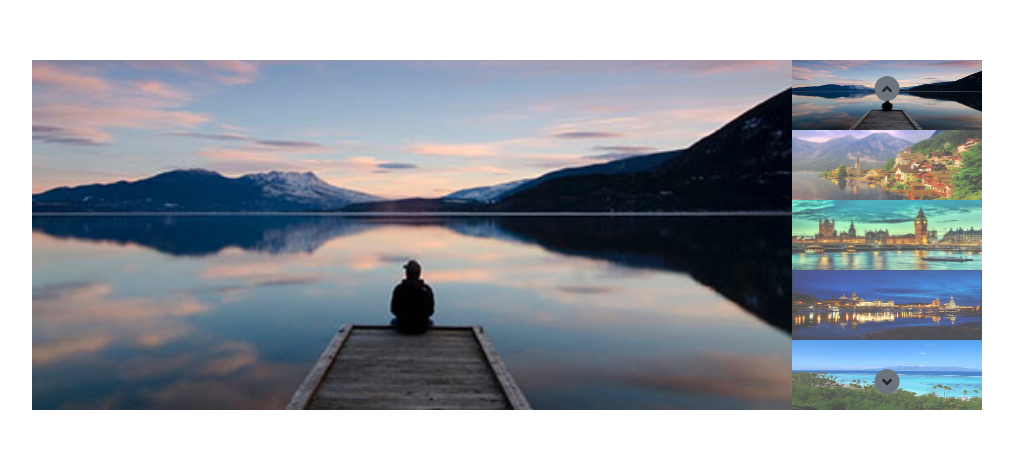
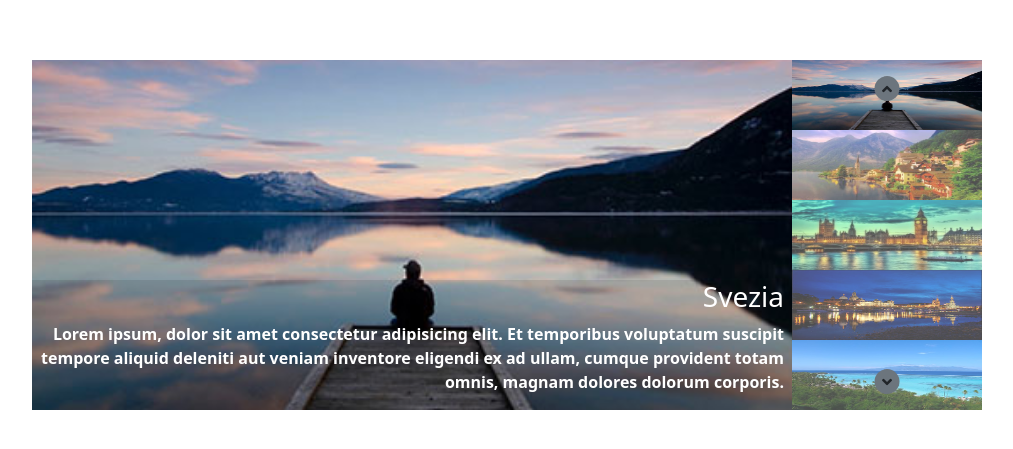
Before and after one commit to Alessio1921/js-array-carousel, a plain HTML site: page index.html in a window 1280 px wide. Shown: the part 165-614 px from the top of the page, without its empty margins (133-1146 px from the left). Drawn offline with nearby package versions, Linux system fonts and the light colour scheme.

Commit message:
added the description to the images

```diff
--- a/css/style.css
+++ b/css/style.css
@@ -10,6 +10,12 @@ main{
   object-fit: cover;
   width: 100%;
   height: 350px;
+}
+.description{
+  bottom: 0;
+  right: 0;
+  text-align: right;
+  background-color: rgba(0, 0, 0, 0.1);
 }
 .my-container .col-2 img{
   width: 100%;
@@ -26,7 +32,6 @@ main{
 }
 .up{
   top:1rem;
-
 }
 .down{
   bottom: 1rem;
--- a/index.html
+++ b/index.html
@@ -13,26 +13,12 @@
     <main class="position-relative">
       <div class="container my-container position-absolute">
         <div class="row overflow-hidden">
-          <div class="offset-1 col-8 p-0 bg-primary">
-            <!-- <img src="img/01.jpg" alt=""> -->
-
+          <!-- here I insert the images whit description -->
+          <div class="offset-1 col-8 p-0  position-relative">
           </div>
+          <!-- bookmark part -->
           <div class="col-2 p-0 position-relative">
-            <!-- <div class="container-card">
-              <img src="img/01.jpg"  alt="svezia img">
-            </div>
-            <div class="container-card">
-              <img src="img/02.jpg"  alt="Svizzera img">
-            </div>
-            <div class="container-card">
-              <img src="img/03.jpg"  alt="Gran Bretagna img">
-            </div>
-            <div class="container-card">
-              <img src="img/04.jpg"  alt="Germania img">
-            </div>
-            <div class="container-card">
-              <img src="img/05.jpg"  alt="Paradise img">
-            </div>         -->
+            <!-- here i insert the img bookmark -->
             <div class="container-bookmark"></div>
             <div class="form-arrow up position-absolute bg-secondary d-flex justify-content-center align-items-center">
               <i class="fas fa-angle-up"></i>
--- a/js/script.js
+++ b/js/script.js
@@ -28,7 +28,12 @@ for (let i = 0; i < items.length; i++) {
   carouselContent+=`
   <div class="my-cards d-none">
     <img src=" ${items[i]}" alt="${title[i]} img">
-  </div>`
+    <div class="description position-absolute text-white fw-bold pe-2">
+      <h3>${title[i]}</h3>
+      <p>${text[i]}</p>
+    </div>
+  </div>
+  `
 }
 // I take the wrapper of the img
 let wrapper=document.querySelector(".col-8");
```
